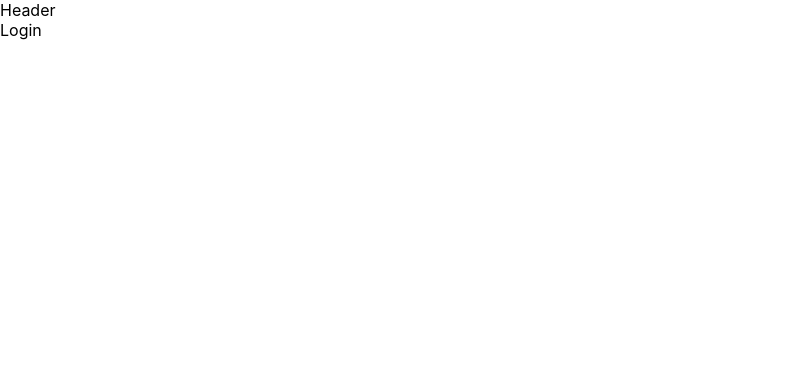
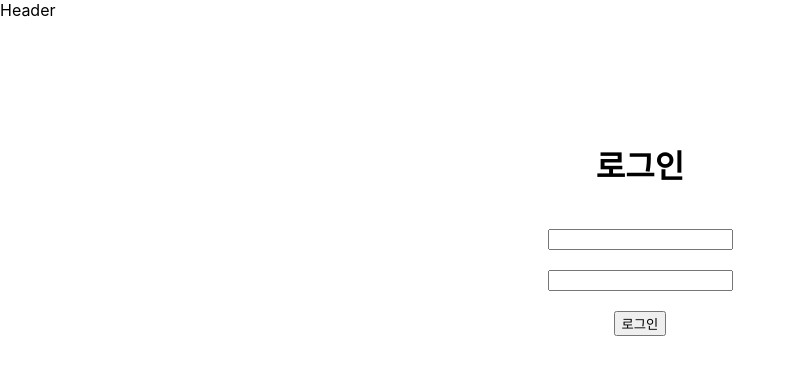
Before and after one commit to mini-project-team6/blush-market-FE, a React (Create React App) app: page /login in a window 1280 px wide. Shown: the top 374 px of the page, without its empty margins (0-795 px from the left). Built offline with nearby package versions, Linux system fonts and the light colour scheme.

Commit message:
Login페이지 구현

```diff
--- /dev/null
+++ b/src/components/LoginForm.jsx
@@ -0,0 +1,22 @@
+import React from "react";
+import styled from "styled-components";
+
+export default function LoginForm() {
+  return (
+    <StDiv>
+      <h1>로그인</h1>
+      <input type="text" />
+      <input type="text" />
+      <button>로그인</button>
+    </StDiv>
+  );
+}
+
+const StDiv = styled.div`
+  margin-top: 100px;
+  display: flex;
+  justify-content: center;
+  align-items: center;
+  flex-direction: column;
+  gap: 20px;
+`;
--- a/src/pages/Login.jsx
+++ b/src/pages/Login.jsx
@@ -1,5 +1,6 @@
 import React from "react";
+import LoginForm from "../components/LoginForm";
 
 export default function Login() {
-  return <div>Login</div>;
+  return <LoginForm />;
 }
```
